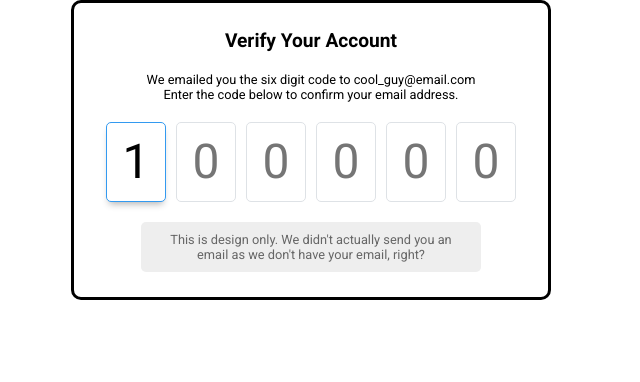
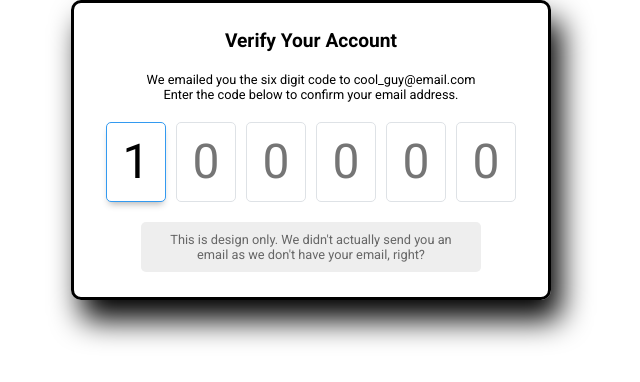
Before and after one commit to darshansaini/Verify_Email, a plain HTML site: page index.html in a window 1280 px wide. Shown: the whole page, without its empty margins (329-969 px from the left). Drawn offline with Linux system fonts and the light colour scheme.

Commit message:
added box shadow

```diff
--- a/index.html
+++ b/index.html
@@ -31,6 +31,7 @@ body{
   align-items:center;
   border:3px solid black;
   border-radius:10px;
+  box-shadow: 10px 20px 30px black;
 }
 .heading{
   font-size:1.2rem;
```
